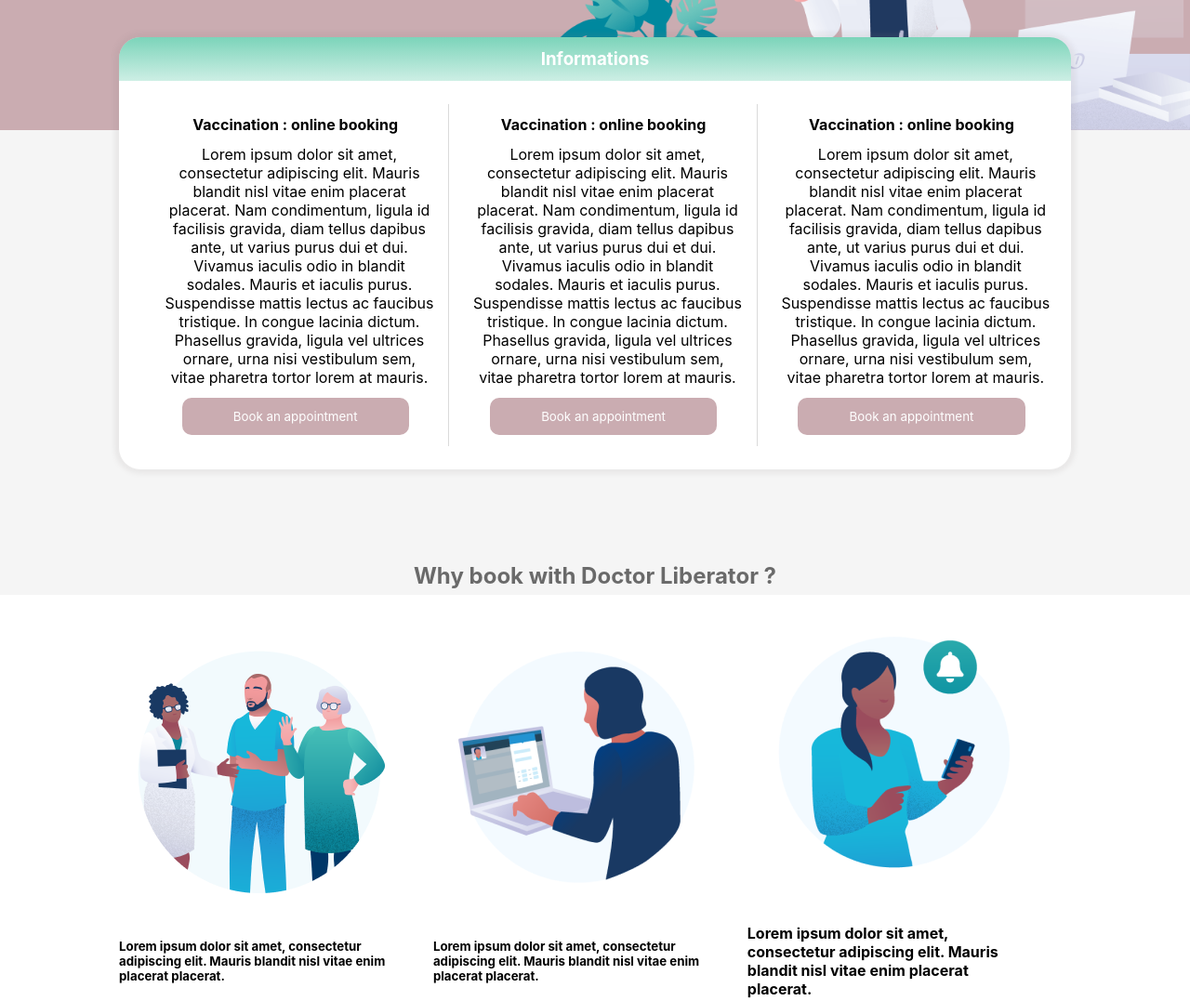
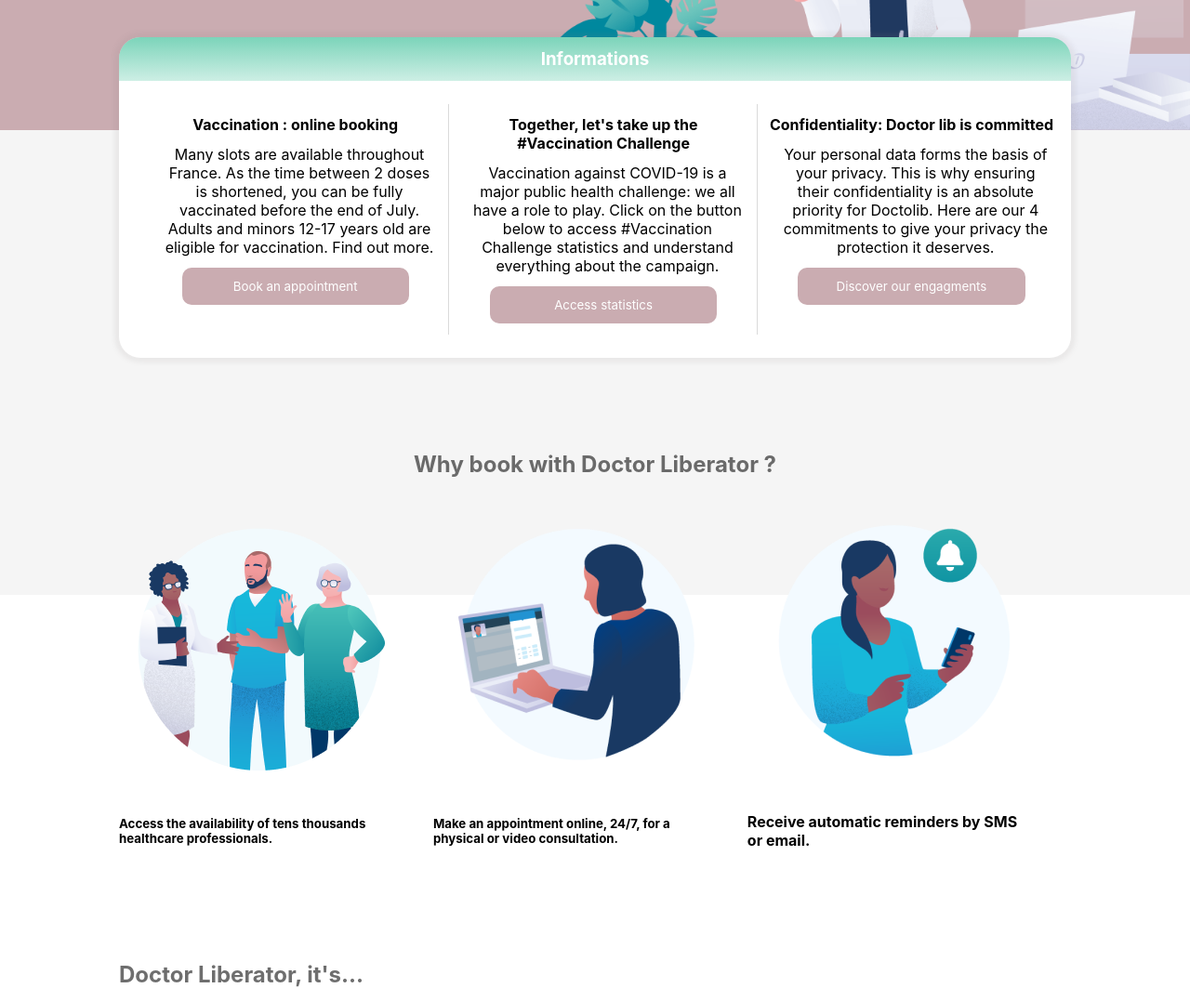
Before and after one commit to EliottElek/Online-Medical-Appointment-Reservation-System, a plain HTML site: page components/index.htm in a window 1280 px wide. Shown: the part 460-1537 px from the top of the page at 93% size. Drawn offline with Linux system fonts and the light colour scheme.

Commit message:
feat text

```diff
--- a/components/index.htm
+++ b/components/index.htm
@@ -55,44 +55,36 @@
           <div id="card1" class="card">
             <h4>Vaccination : online booking</h4>
             <p>
-              Lorem ipsum dolor sit amet, consectetur adipiscing elit. Mauris
-              blandit nisl vitae enim placerat placerat. Nam condimentum, ligula
-              id facilisis gravida, diam tellus dapibus ante, ut varius purus
-              dui et dui. Vivamus iaculis odio in blandit sodales. Mauris et
-              iaculis purus. Suspendisse mattis lectus ac faucibus tristique. In
-              congue lacinia dictum. Phasellus gravida, ligula vel ultrices
-              ornare, urna nisi vestibulum sem, vitae pharetra tortor lorem at
-              mauris.
+                Many slots are available throughout France. As the time between
+                2 doses is shortened, you can be fully vaccinated before the end
+                of July.
+
+                Adults and minors 12-17 years old are eligible for vaccination.
+                Find out more.
             </p>
             <button class="book_appoint">Book an appointment</button>
           </div>
           <div id="card2" class="card">
-            <h4>Vaccination : online booking</h4>
+            <h4>Together, let's take up the #Vaccination Challenge</h4>
             <p>
-              Lorem ipsum dolor sit amet, consectetur adipiscing elit. Mauris
-              blandit nisl vitae enim placerat placerat. Nam condimentum, ligula
-              id facilisis gravida, diam tellus dapibus ante, ut varius purus
-              dui et dui. Vivamus iaculis odio in blandit sodales. Mauris et
-              iaculis purus. Suspendisse mattis lectus ac faucibus tristique. In
-              congue lacinia dictum. Phasellus gravida, ligula vel ultrices
-              ornare, urna nisi vestibulum sem, vitae pharetra tortor lorem at
-              mauris.
+                Vaccination against COVID-19 is a major public health challenge:
+                we all have a role to play.
+
+                Click on the button below to access #Vaccination Challenge
+                statistics and understand everything about the campaign.
             </p>
-            <button class="book_appoint">Book an appointment</button>
+            <button class="book_appoint">Access statistics</button>
           </div>
           <div class="card">
-            <h4>Vaccination : online booking</h4>
+            <h4>Confidentiality: Doctor lib is committed</h4>
             <p>
-              Lorem ipsum dolor sit amet, consectetur adipiscing elit. Mauris
-              blandit nisl vitae enim placerat placerat. Nam condimentum, ligula
-              id facilisis gravida, diam tellus dapibus ante, ut varius purus
-              dui et dui. Vivamus iaculis odio in blandit sodales. Mauris et
-              iaculis purus. Suspendisse mattis lectus ac faucibus tristique. In
-              congue lacinia dictum. Phasellus gravida, ligula vel ultrices
-              ornare, urna nisi vestibulum sem, vitae pharetra tortor lorem at
-              mauris.
+                Your personal data forms the basis of your privacy. This is why
+                ensuring their confidentiality is an absolute priority for Doctolib.
+
+                Here are our 4 commitments to give your privacy the protection it
+                deserves.
             </p>
-            <button class="book_appoint">Book an appointment</button>
+            <button class="book_appoint">Discover our engagments</button>
           </div>
         </div>
       </div>
@@ -106,8 +98,8 @@
               alt=""
             />
             <h5>
-              Lorem ipsum dolor sit amet, consectetur adipiscing elit. Mauris
-              blandit nisl vitae enim placerat placerat.
+                Access the availability of tens thousands healthcare
+                professionals.
             </h5>
           </div>
           <div class="arguments_card">
@@ -117,8 +109,8 @@
               alt=""
             />
             <h5>
-              Lorem ipsum dolor sit amet, consectetur adipiscing elit. Mauris
-              blandit nisl vitae enim placerat placerat.
+                Make an appointment online, 24/7, for a physical or
+                video consultation.
             </h5>
           </div>
           <div class="arguments_card">
@@ -128,8 +120,7 @@
               alt=""
             />
             <h4>
-              Lorem ipsum dolor sit amet, consectetur adipiscing elit. Mauris
-              blandit nisl vitae enim placerat placerat.
+                Receive automatic reminders by SMS or email.
             </h4>
           </div>
         </div>
```
